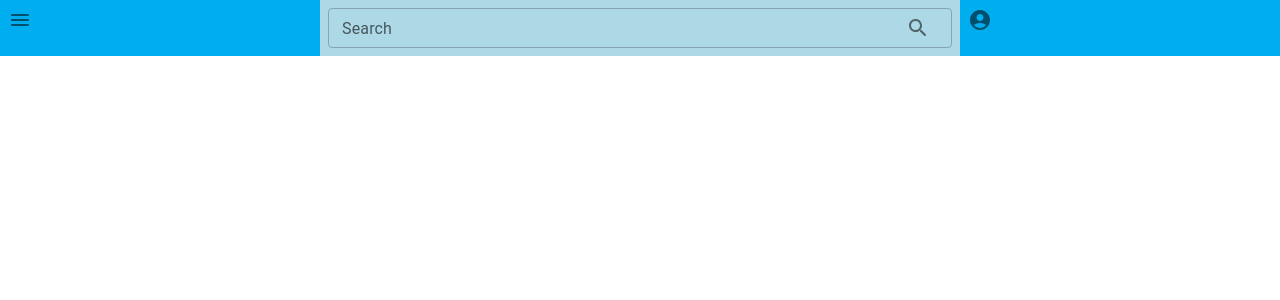
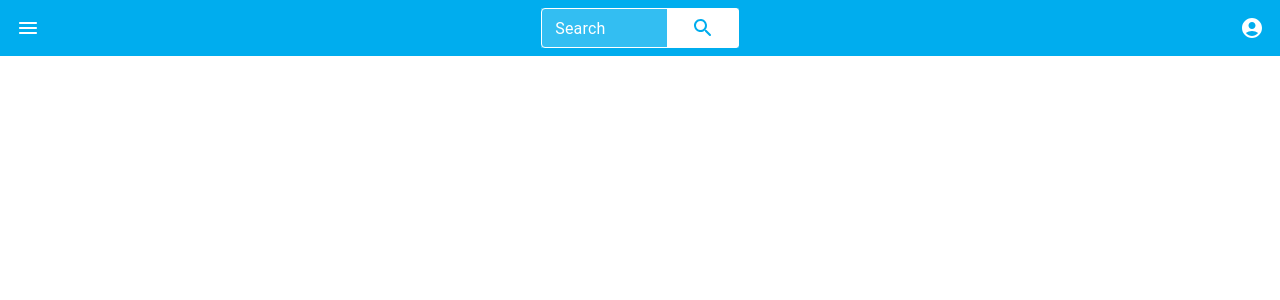
Before and after one commit to patrick-radulian/prototypes, a React (Create React App) app: page / in a window 1280 px wide. Shown: the top 300 px of the page. Built offline with nearby package versions, Linux system fonts and the light colour scheme.

Commit message:
Style and structure header

```diff
--- a/src/components/header/header.tsx
+++ b/src/components/header/header.tsx
@@ -2,21 +2,56 @@ import { Grid, IconButton, InputAdornment, TextField } from "@mui/material";
 import MenuRoundedIcon from '@mui/icons-material/MenuRounded';
 import SearchRoundedIcon from '@mui/icons-material/SearchRounded';
 import AccountCircleRoundedIcon from '@mui/icons-material/AccountCircleRounded';
+import { styled } from "@mui/material/styles";
+import { Box } from "@mui/system";
+
+const CssTextField = styled(TextField)({
+    'label': {
+        color: "white"
+    },
+    '& label.Mui-focused': {
+        color: 'white',
+    },
+    '& .MuiOutlinedInput-root': {
+        color: "white",
+        padding: 0,
+        '& fieldset': {
+            borderColor: 'white',
+        },
+        '&:hover fieldset': {
+          borderColor: 'white',
+        },
+        '&.Mui-focused fieldset': {
+          borderColor: 'white',
+          borderWidth: 1
+        },
+    },
+});
+
+const SearchAdornment = () => {
+    return (
+        <InputAdornment position="start" sx={{m: 0, borderTopRightRadius: 4, borderBottomRightRadius: 4}}>
+            <Box display="flex" alignItems="center" sx={{background: "white", borderTopRightRadius: 4, borderBottomRightRadius: 4, paddingX: 2}}>
+                <IconButton><SearchRoundedIcon sx={{color: "#00ADEE"}}/></IconButton>
+            </Box>
+        </InputAdornment>
+    )
+}
 
 function Header() {
     return (
-        <Grid container item xs={12}>
-            <Grid container item xs={3} sx={{background: "#00ADEE"}}>
-                <Grid item justifyContent="center" alignItems="center">
-                    <IconButton><MenuRoundedIcon/></IconButton>
+        <Grid container item xs={12} sx={{background: "#00ADEE"}}>
+            <Grid container item xs={5}>
+                <Grid item display="flex" alignItems="center">
+                    <IconButton sx={{m: 1, color: "white"}}><MenuRoundedIcon/></IconButton>
                 </Grid>
             </Grid>
-            <Grid item xs={6} sx={{p: 1, background: "lightblue"}}>
-                <TextField label="Search" size="small" InputProps={{endAdornment: (<InputAdornment position="start"><SearchRoundedIcon/></InputAdornment>)}} fullWidth/>
+            <Grid item xs={2} p={1}>
+                <CssTextField label="Search" size="small" sx={{borderColor: "white", background: "#FFFFFF33"}} InputProps={{endAdornment: (<SearchAdornment/>)}} fullWidth/>
             </Grid>
-            <Grid item xs={3} sx={{background: "#00ADEE"}}>
-                <Grid item justifyContent="center" alignItems="center">
-                    <IconButton><AccountCircleRoundedIcon/></IconButton>
+            <Grid item xs={5}>
+                <Grid item display="flex" justifyContent="flex-end" alignItems="center">
+                    <IconButton sx={{m: 1, color: "white"}}><AccountCircleRoundedIcon/></IconButton>
                 </Grid>
             </Grid>
         </Grid>
```
